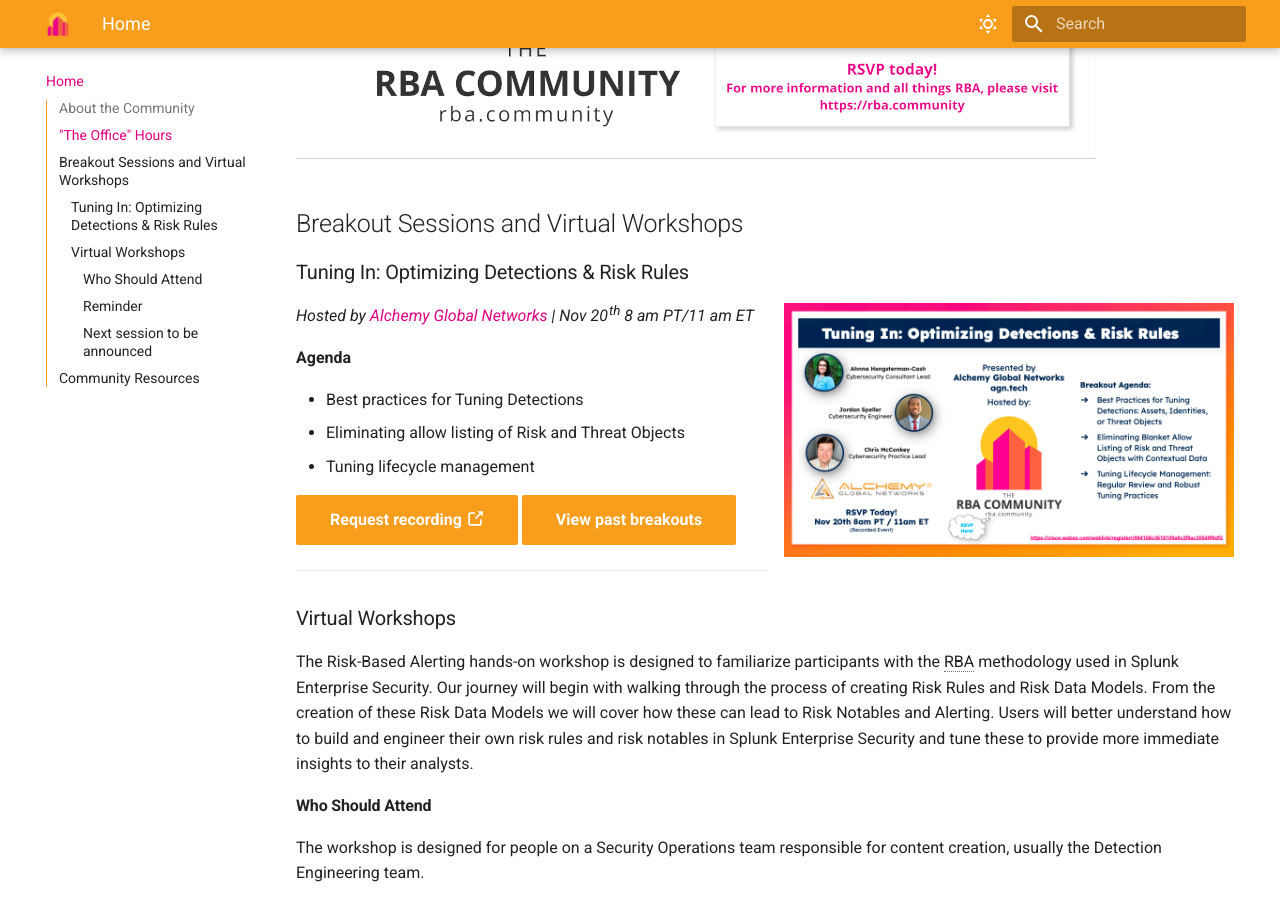
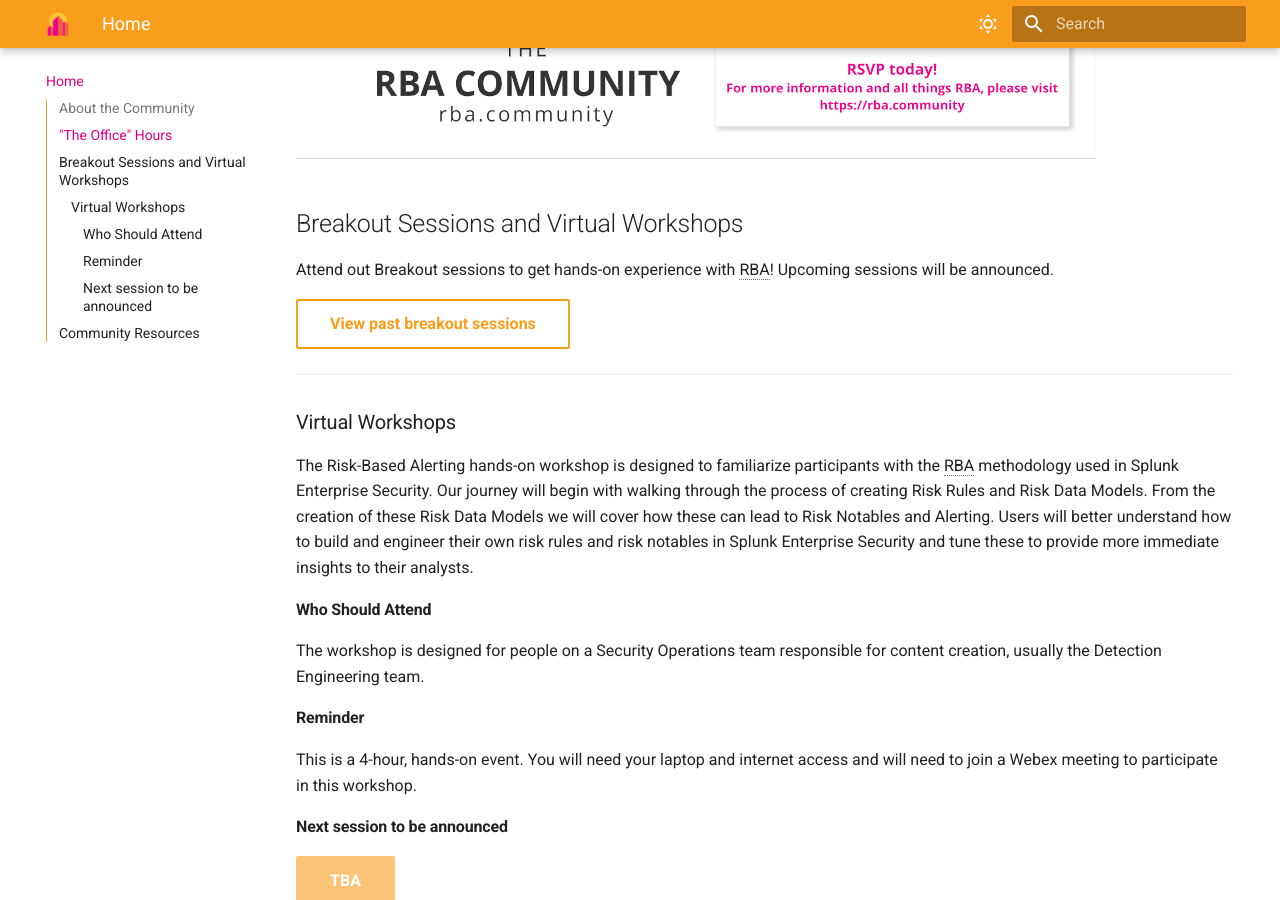
Before and after one commit to rba-community/rba-community, an MkDocs documentation site: the page built from docs/index.md, in a window 1280 px wide and 900 px high, scrolled down 1323 px. Built offline with MkDocs 1.6.1 and Material for MkDocs 9.7.7, drawn with Linux system fonts in a browser that asks for light colours; emoji names are drawn with the system emoji font.

Commit message:
Updated breakout sessions
Signed-off-by: RBA Community Admin <admin@rba.community>

```diff
--- a/docs/index.md
+++ b/docs/index.md
@@ -18,25 +18,13 @@
 [:new:{ .newicon } RSVP to "The Office" Hours :octicons-link-external-16:](https://cisco.webex.com/webappng/sites/cisco/webinar/webinarSeries/register/d5db73f743c643c387cae885ae6015da){ .md-button .md-button--primary target="blank" }
 [Past Recordings :octicons-video-16:](library/index.md "See past sessions from The Office Hours."){ .md-button .md-button--primary }
 
-![The RBA Community 2024 Sessions](assets/rba_community_2025_dates.webp)
+![The RBA Community 2025 Sessions](assets/rba_community_2025_dates.webp)
 
 ## Breakout Sessions and Virtual Workshops
 
-### Tuning In: Optimizing Detections & Risk Rules
+Attend out Breakout sessions to get hands-on experience with RBA! Upcoming sessions will be announced.
 
-![AGN Breakout Session](assets/rba_agn_breakout.webp){ align="right" width="450" }
-
-_Hosted by [Alchemy Global Networks](https://agn.tech/){ target="blank" } | Nov 20^th^ 8 am PT/11 am ET_
-
-**Agenda**
-
-* Best practices for Tuning Detections
-* Eliminating allow listing of Risk and Threat Objects
-* Tuning lifecycle management
-
-
-[Request recording :octicons-link-external-16:](https://forms.office.com/r/aHaQ56rmuX){ target="blank" .md-button .md-button--primary }
-[View past breakouts](library/index.md){ .md-button .md-button--primary target="blank" }
+[View past breakout sessions](library/index.md){ .md-button .md-button--primary" }
 
 ---
 
```
Also changed, not shown: other parts of docs/index.md (+1 -1 lines).
